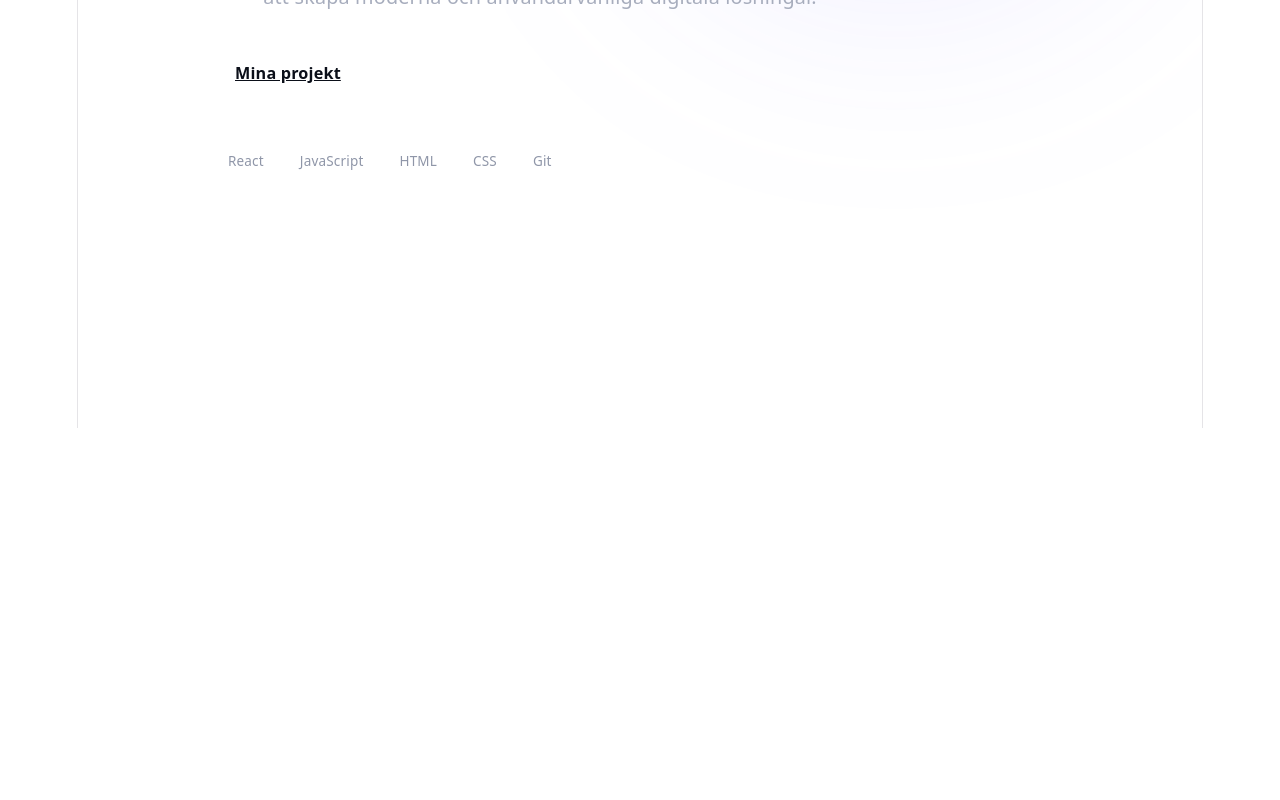
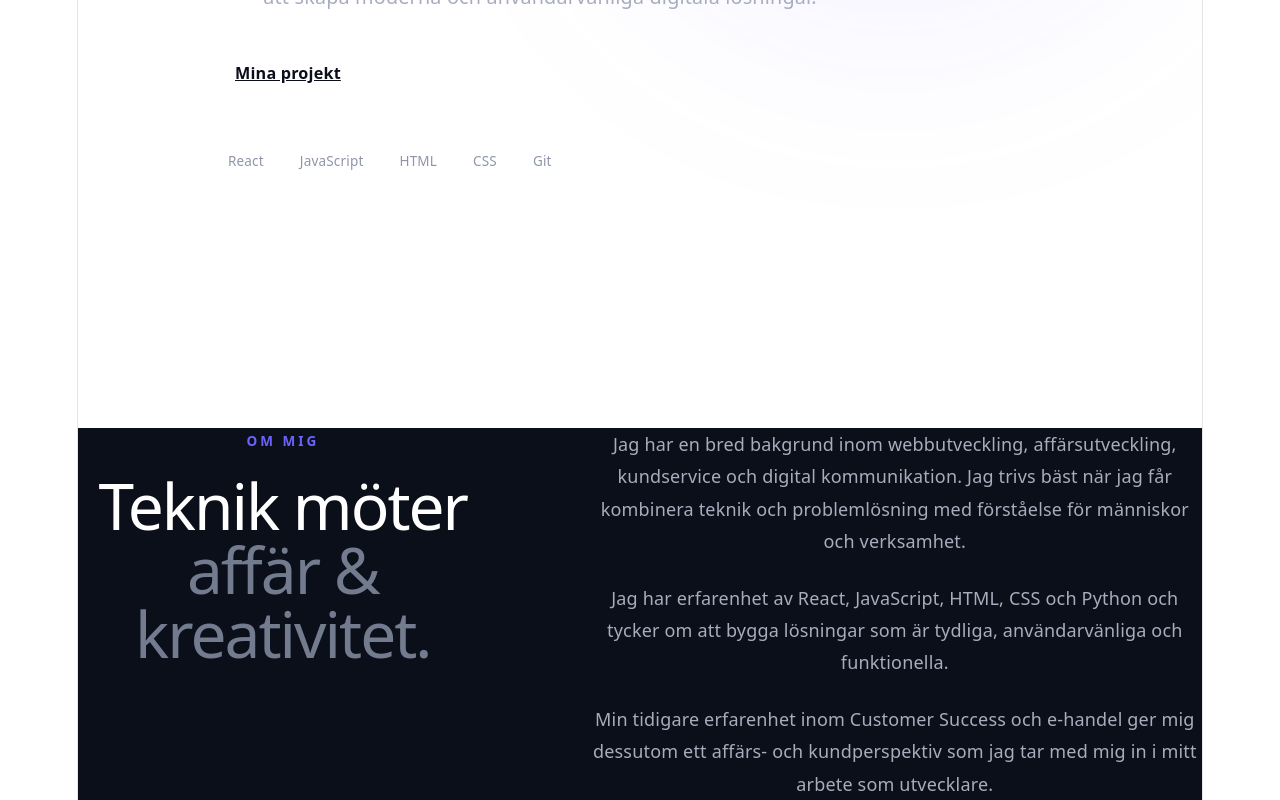
Before and after one commit to teddylindstrom/teddy-portfolio, a React (Vite) app: page / in a window 1280 px wide. Shown: the part 612-1412 px from the top of the page. Before the commit the page ends 1040 px from the top, so only its background shows below. Built offline with nearby package versions, Linux system fonts and the light colour scheme.

Commit message:
about section and styling

```diff
--- a/src/App.jsx
+++ b/src/App.jsx
@@ -1,11 +1,13 @@
 import Navbar from "./components/Navbar";
 import Hero from "./components/Hero";
+import About from "./components/About";
 
 function App() {
   return (
     <>
       <Navbar />
       <Hero />
+      <About />
     </>
   );
 }
--- a/src/components/About.jsx
+++ b/src/components/About.jsx
@@ -0,0 +1,43 @@
+import "../styles/about.css";
+
+function About() {
+  return (
+    <section id="about" className="about">
+      <div className="about-container">
+
+        <div className="about-heading">
+          <p className="section-label">OM MIG</p>
+
+          <h2>
+            Teknik möter
+            <span> affär & kreativitet.</span>
+          </h2>
+        </div>
+
+        <div className="about-content">
+          <p>
+            Jag har en bred bakgrund inom webbutveckling, affärsutveckling,
+            kundservice och digital kommunikation. Jag trivs bäst när jag får
+            kombinera teknik och problemlösning med förståelse för människor
+            och verksamhet.
+          </p>
+
+          <p>
+            Jag har erfarenhet av React, JavaScript, HTML, CSS och Python och
+            tycker om att bygga lösningar som är tydliga, användarvänliga och
+            funktionella.
+          </p>
+
+          <p>
+            Min tidigare erfarenhet inom Customer Success och e-handel ger mig
+            dessutom ett affärs- och kundperspektiv som jag tar med mig in i
+            mitt arbete som utvecklare.
+          </p>
+        </div>
+
+      </div>
+    </section>
+  );
+}
+
+export default About;
--- a/src/styles/about.css
+++ b/src/styles/about.css
@@ -0,0 +1,67 @@
+.about {
+  background: #0b0f19;
+}
+
+.about-container {
+  max-width: 1200px;
+  margin: 0 auto;
+
+  display: grid;
+  grid-template-columns: 0.8fr 1.2fr;
+  gap: 100px;
+}
+
+.section-label {
+  margin-bottom: 20px;
+
+  font-size: 0.75rem;
+  font-weight: 700;
+  letter-spacing: 3px;
+
+  color: #6c63ff;
+}
+
+.about-heading h2 {
+  max-width: 450px;
+
+  font-size: clamp(2.5rem, 5vw, 4.5rem);
+
+  line-height: 1;
+
+  letter-spacing: -2px;
+
+  color: #ffffff;
+}
+
+.about-heading h2 span {
+  color: #737b8f;
+}
+
+.about-content {
+  max-width: 650px;
+}
+
+.about-content p {
+  margin-bottom: 24px;
+
+  font-size: 1rem;
+
+  line-height: 1.8;
+
+  color: #a7adbd;
+}
+
+.about-content p:last-child {
+  margin-bottom: 0;
+}
+
+@media (max-width: 768px) {
+  .about-container {
+    grid-template-columns: 1fr;
+    gap: 50px;
+  }
+
+  .about-heading h2 {
+    font-size: 3rem;
+  }
+}
```
